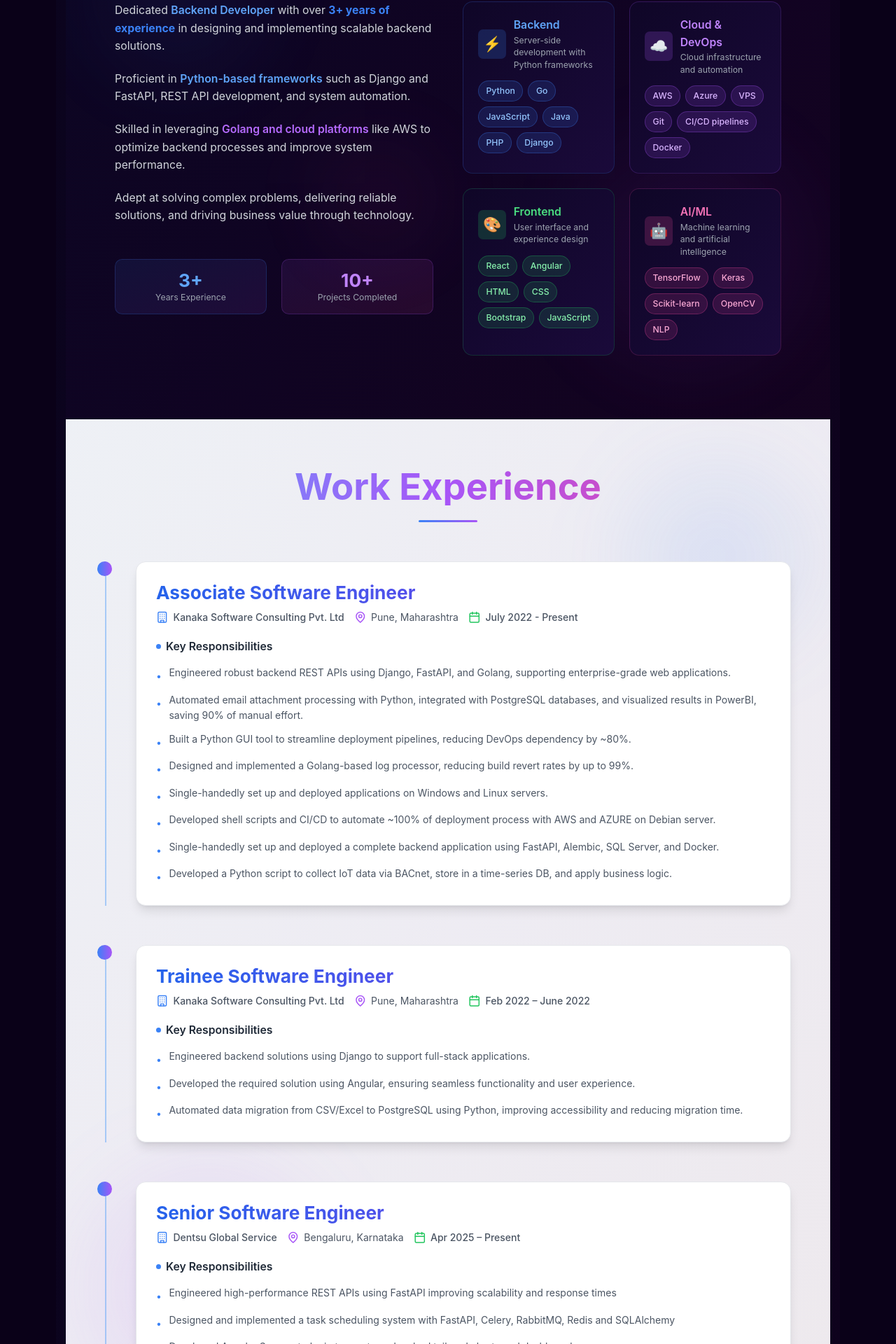
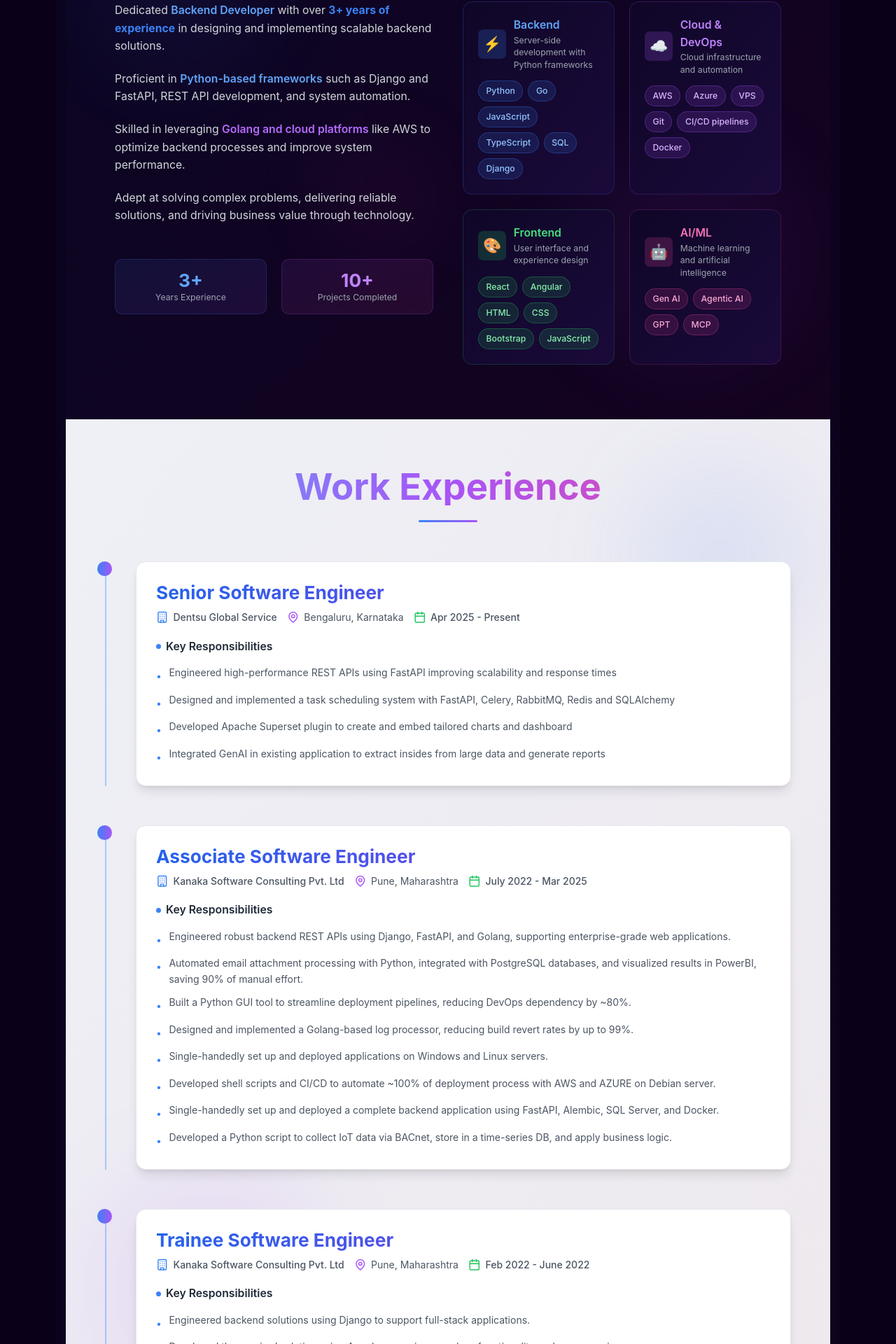
Before and after one commit to inzamrzn918/portfolio, a React (Vite) app: page / in a window 1280 px wide. Shown: the part 1001-2921 px from the top of the page at 70% size. Built offline with nearby package versions, Linux system fonts and the light colour scheme.

Commit message:
fixed send message

```diff
--- a/public/data.json
+++ b/public/data.json
@@ -3,7 +3,7 @@
     {
       "category": "Programming Languages",
       "icon": "Code",
-      "items": ["Python", "Go", "JavaScript", "Java", "PHP"]
+      "items": ["Python", "Go", "JavaScript", "TypeScript", "SQL"]
     },
     {
       "category": "Frameworks",
@@ -43,7 +43,7 @@
     {
       "category": "Machine Learning",
       "icon": "Brain",
-      "items": ["TensorFlow", "Keras", "Scikit-learn", "OpenCV", "NLP"]
+      "items": ["Gen AI", "Agentic AI", "GPT", "MCP"]
     },
     {
       "category": "Message Queues & Task Scheduling",
@@ -236,10 +236,22 @@
   ],
   "experiences":[
     {
+      "title": "Senior Software Engineer",
+      "company": "Dentsu Global Service",
+      "location": "Bengaluru, Karnataka",
+      "duration": "Apr 2025 - Present",
+      "responsibilities": [
+        "Engineered high-performance REST APIs using FastAPI improving scalability and response times",
+        "Designed and implemented a task scheduling system with FastAPI, Celery, RabbitMQ, Redis and SQLAlchemy",
+        "Developed Apache Superset plugin to create and embed tailored charts and dashboard",
+        "Integrated GenAI in existing application to extract insides from large data and generate reports"
+      ]
+    },
+    {
       "title": "Associate Software Engineer",
       "company": "Kanaka Software Consulting Pvt. Ltd",
       "location": "Pune, Maharashtra",
-      "duration": "July 2022 - Present",
+      "duration": "July 2022 - Mar 2025",
       "responsibilities": [
         "Engineered robust backend REST APIs using Django, FastAPI, and Golang, supporting enterprise-grade web applications.",
         "Automated email attachment processing with Python, integrated with PostgreSQL databases, and visualized results in PowerBI, saving 90% of manual effort.",
@@ -255,23 +267,11 @@
       "title": "Trainee Software Engineer",
       "company": "Kanaka Software Consulting Pvt. Ltd",
       "location": "Pune, Maharashtra",
-      "duration": "Feb 2022 – June 2022",
+      "duration": "Feb 2022 - June 2022",
       "responsibilities": [
         "Engineered backend solutions using Django to support full-stack applications.",
         "Developed the required solution using Angular, ensuring seamless functionality and user experience.",
         "Automated data migration from CSV/Excel to PostgreSQL using Python, improving accessibility and reducing migration time."
-      ]
-    },
-    {
-      "title": "Senior Software Engineer",
-      "company": "Dentsu Global Service",
-      "location": "Bengaluru, Karnataka",
-      "duration": "Apr 2025 – Present",
-      "responsibilities": [
-        "Engineered high-performance REST APIs using FastAPI improving scalability and response times",
-        "Designed and implemented a task scheduling system with FastAPI, Celery, RabbitMQ, Redis and SQLAlchemy",
-        "Developed Apache Superset plugin to create and embed tailored charts and dashboard",
-        "Integrated GenAI in existing application to extract insides from large data and generate reports"
       ]
     }
   ],
--- a/src/components/Contact.tsx
+++ b/src/components/Contact.tsx
@@ -59,16 +59,30 @@ const Contact = () => {
     e.preventDefault();
     setFormStatus({ loading: true, error: null, success: false });
 
+    // console.log('Sending email with the following data:', formData);
+    // console.log(import.meta.env);
+
     try {
       await emailjs.send(
-        process.env.REACT_APP_EMAILJS_SERVICE_ID!,
-        process.env.REACT_APP_EMAILJS_TEMPLATE_ID!,
+        import.meta.env.VITE_APP_EMAILJS_SERVICE_ID!,
+        import.meta.env.VITE_APP_EMAILJS_TEMPLATE_ID!,
         {
-          from_name: formData.name,
+          name: formData.name,
           from_email: formData.email,
           message: formData.message,
+          time: new Date().toLocaleString()
         },
-        process.env.REACT_APP_EMAILJS_PUBLIC_KEY
+        import.meta.env.VITE_APP_EMAILJS_PUBLIC_KEY
+      );
+
+      await emailjs.send(
+        import.meta.env.VITE_APP_EMAILJS_SERVICE_ID!,
+        import.meta.env.VITE_APP_EMAILJS_TEMPLATE_ID_AUTO_REPLY!,
+        {
+          name: formData.name,
+          email: formData.email
+        },
+        import.meta.env.VITE_APP_EMAILJS_PUBLIC_KEY
       );
 
       setFormStatus({ loading: false, error: null, success: true });
@@ -76,7 +90,7 @@ const Contact = () => {
     } catch (error) {
       setFormStatus({
         loading: false,
-        error: 'Failed to send message. Please try again.',
+        error: error?.toString() || 'Failed to send message. Please try again later.',
         success: false
       });
     }
--- a/src/components/Footer.tsx
+++ b/src/components/Footer.tsx
@@ -18,6 +18,7 @@ const Footer = () => {
   const [isLoading, setIsLoading] = useState(true);
   const [hoveredIcon, setHoveredIcon] = useState<string | null>(null);
   const [isVisible, setIsVisible] = useState(false);
+  const [showScrollButton, setShowScrollButton] = useState(false);
 
   useEffect(() => {
     fetch('/data.json')
@@ -32,6 +33,23 @@ const Footer = () => {
         console.error('Error fetching footer data:', error);
         setIsLoading(false);
       });
+  }, []);
+
+  // Replace the existing useEffect for scroll detection
+  useEffect(() => {
+    const handleScroll = () => {
+      // Show button when scrolled more than 100vh (one full viewport height)
+      const scrollThreshold = window.innerHeight;
+      const currentScroll = window.pageYOffset || document.documentElement.scrollTop;
+      setShowScrollButton(currentScroll > scrollThreshold);
+    };
+
+    // Initial check
+    handleScroll();
+
+    // Add scroll listener
+    window.addEventListener('scroll', handleScroll, { passive: true });
+    return () => window.removeEventListener('scroll', handleScroll);
   }, []);
 
   const scrollToTop = () => {
@@ -225,13 +243,18 @@ const Footer = () => {
       </div>
 
       {/* Enhanced Back to Top Button */}
+      {showScrollButton && (
         <button
           onClick={scrollToTop}
-        className="fixed bottom-8 right-8 w-12 h-12 bg-gradient-to-r from-blue-500 to-purple-600 hover:from-blue-600 hover:to-purple-700 text-white rounded-full shadow-lg hover:shadow-xl hover:shadow-blue-500/25 transition-all duration-300 transform hover:scale-110 z-50 group"
+          className={`fixed bottom-8 right-8 w-12 h-12 bg-gradient-to-r from-blue-500 to-purple-600
+          hover:from-blue-600 hover:to-purple-700 text-white rounded-full shadow-lg hover:shadow-xl
+          hover:shadow-blue-500/25 transition-all duration-300 transform hover:scale-110 z-50
+          ${showScrollButton ? 'opacity-100' : 'opacity-0'}`}
           aria-label="Back to top"
         >
           <ArrowUp className="w-6 h-6 mx-auto group-hover:animate-bounce" />
         </button>
+      )}
     </footer>
   );
 };
--- a/src/components/Navbar.tsx
+++ b/src/components/Navbar.tsx
@@ -93,7 +93,7 @@ const Navbar = () => {
                 }`}
               >
                 {item.name}
-                <div className={`absolute bottom-0 left-1/2 w-0 h-0.5 bg-gradient-to-r from-blue-500 to-purple-500 transition-all duration-300 group-hover:w-full group-hover:left-0 ${
+                <div className={`absolute bottom-0 left-0 w-0 h-0.5 bg-gradient-to-r from-blue-500 to-purple-500 transition-all duration-300 group-hover:w-full group-hover:left-0 ${
                   item.active ? 'w-full left-0' : ''
                 }`}></div>
                 {item.active && (
--- a/tailwind.config.js
+++ b/tailwind.config.js
@@ -12,7 +12,16 @@ export default {
       },
       backgroundImage: {
         'gradient-primary': 'linear-gradient(to right, rgb(59, 130, 246), rgb(147, 51, 234))',
-      }
+      },
+      animation: {
+        'fade-in': 'fadeIn 0.3s ease-in-out',
+      },
+      keyframes: {
+        fadeIn: {
+          '0%': { opacity: '0' },
+          '100%': { opacity: '1' },
+        },
+      },
     }
   },
   plugins: [],
```
Lines whose indentation alone changed are shown as unchanged.
